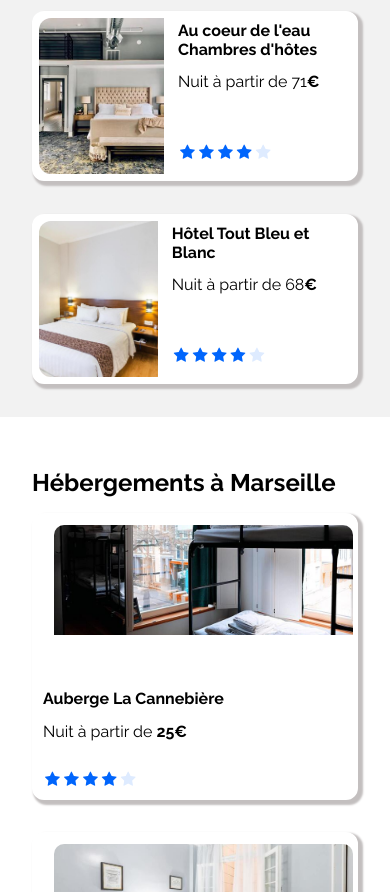
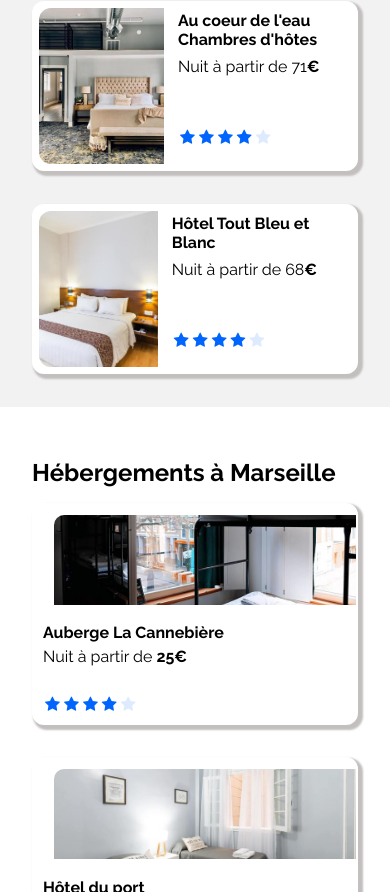
Before and after one commit to Natalina933/P2_Charbonnel_Nathalie_082022, a website: page Index.html in a window 390 px wide. Shown: the part 1108-2000 px from the top of the page. Drawn offline with nearby package versions, Linux system fonts and the light colour scheme; a web font is replaced by a local one.

Commit message:
modifs style card flex

```diff
--- a/css/styles.css
+++ b/css/styles.css
@@ -224,19 +224,20 @@ h4, p {
   border-radius: 20px;
   justify-content: space-between;
   height: 100%;
+  gap: 20px;
 }
 .accommodations h4{
   margin-top: 36px;
 }
 .styleCard{
+  flex: 1;
+  min-width: 200px;
   background-color: white;
   border-radius: 12px;
   border: 2px solid white;
   overflow: hidden;
   box-shadow: 3px 3px 2px 2px #c3bfbf;
   cursor: pointer;
-  width: 30%;
-  height:30%;
 }
 .styleCard:hover{
   transform: scale(1.02);
@@ -244,7 +245,7 @@ h4, p {
   border: 1px solid #2f8597;
 }
 .accommodations .styleTextCard h4, p{
-  padding-top: 5px;
+  margin-top: 5px;
   margin-bottom: 5px;
 }
 .accommodations h5{
@@ -254,8 +255,8 @@ h4, p {
 .accommodations img{
   object-fit: cover;
   background-position: center;
-  width: 96%;
-  height: 120px;
+  width: 100%;
+  height: 100px;
   border-radius: 15px 15px 0 0;
   padding: 5px;
 }
@@ -500,12 +501,12 @@ flex-direction: column-reverse;
   box-shadow: 3px 3px 2px 2px #c3bfbf;
   }
 .singleCard{
-  width: 93%;
+  flex: 1;
   height: 170px;
 }
 .doubleCards{
   flex-direction: column;
-  width: 93%;
+  flex: 2;
   height: 390px;
   gap: 15px;
 }
@@ -525,8 +526,5 @@ flex-direction: column-reverse;
   flex-direction: column;
   flex-wrap: wrap;
 }
-.mainFooter{
+
 }
-.cardFooter a {
-}
-}
```
